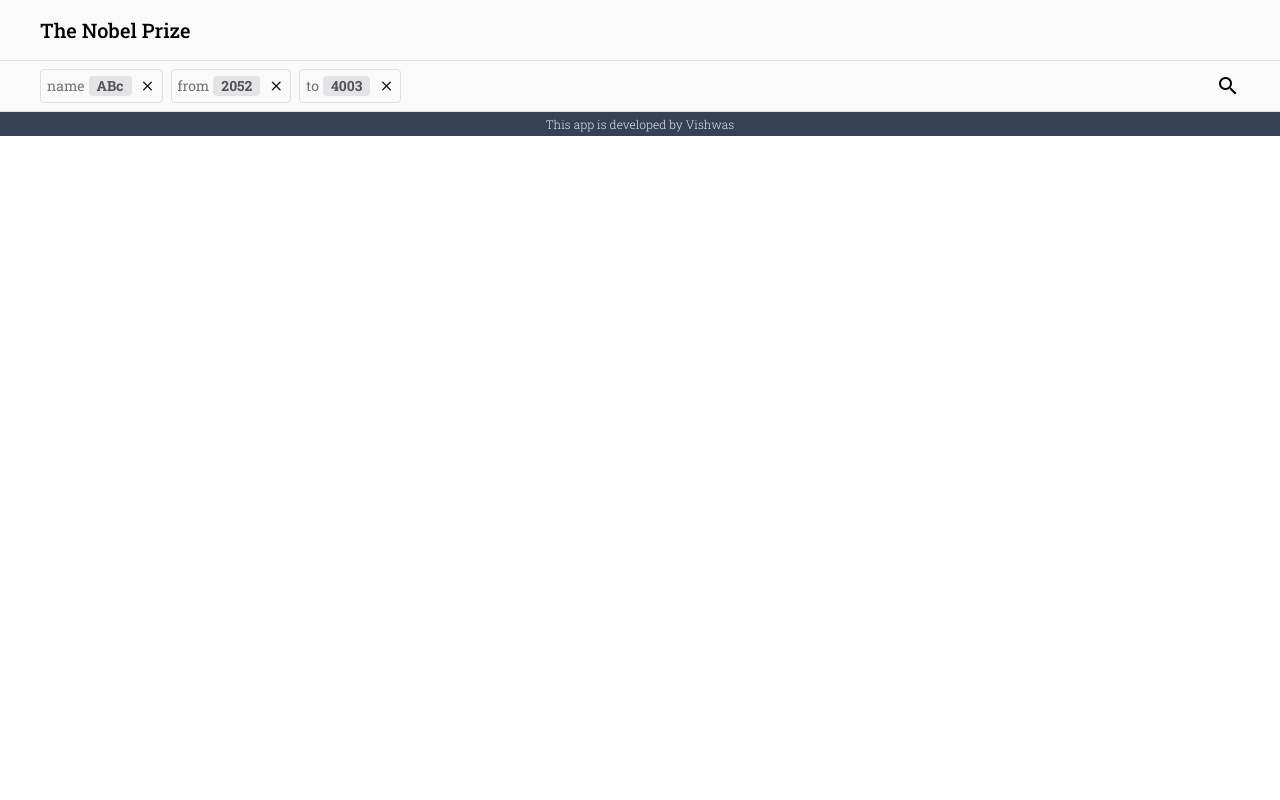
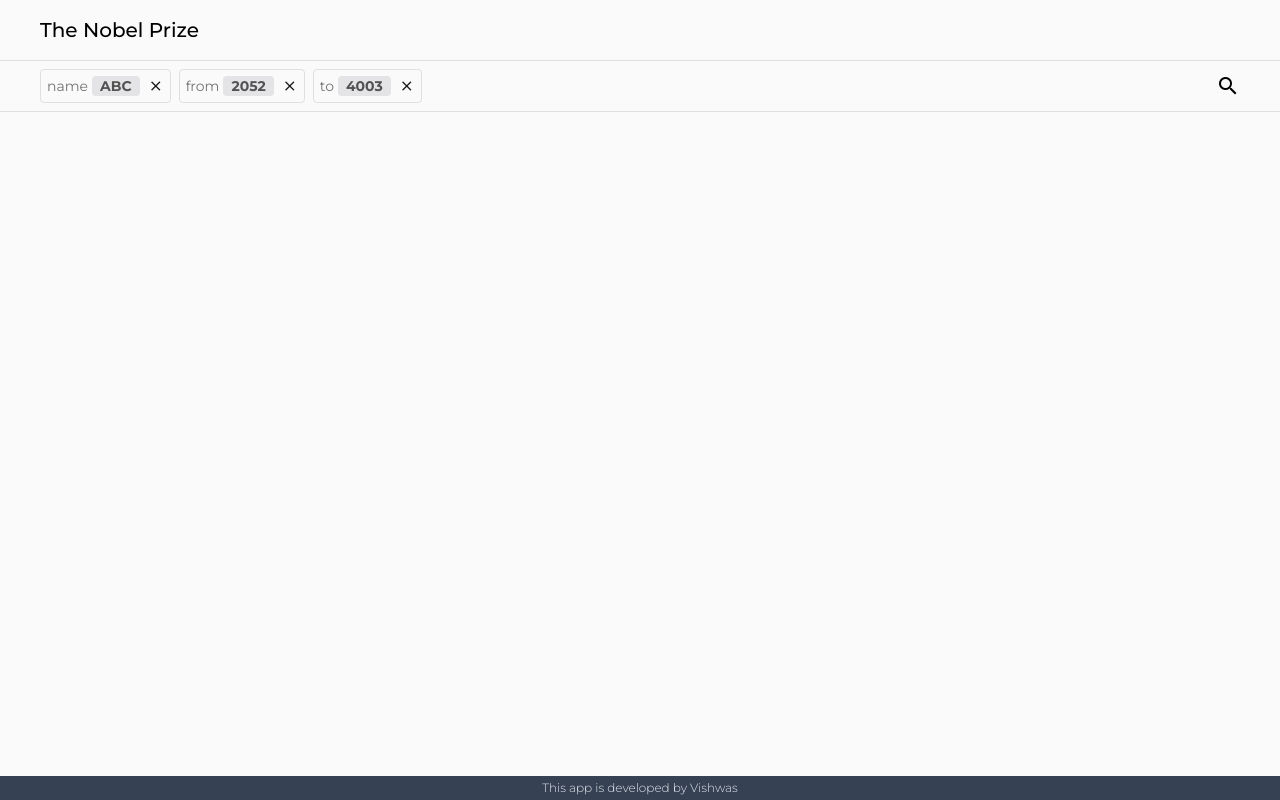
Before and after one commit to vishwasprabhu98/nobel-prize-winner, an Angular app: page / in a window 1280 px wide. Built offline with nearby package versions, Linux system fonts and the light colour scheme.

Commit message:
changed font and added output event

```diff
--- a/src/app/app.component.scss
+++ b/src/app/app.component.scss
@@ -1,5 +1,6 @@
 .app {
   min-width: 100vw;
+  min-height: calc(100vh - 1.5rem);
   position: relative;
 }
 .content {
--- a/src/app/shared/components/filter/filter.component.scss
+++ b/src/app/features/nobel-winners-list/components/filter/filter.component.scss
@@ -1,4 +1,7 @@
-@use '../../../../assets/styles/variables.scss' as vars;
+@use '../../../../../assets/styles/variables.scss' as vars;
+.search-bar {
+  min-height: 50px;
+}
 .filter-crumb {
   padding: 0.375rem;
   font-size: 0.875rem;
--- a/src/app/shared/components/filter/filter.component.ts
+++ b/src/app/features/nobel-winners-list/components/filter/filter.component.ts
@@ -1,4 +1,4 @@
-import { Component } from '@angular/core';
+import { Component, output } from '@angular/core';
 import { MatIconModule } from '@angular/material/icon'
 
 @Component({
@@ -11,9 +11,11 @@ import { MatIconModule } from '@angular/material/icon'
 })
 export class FilterComponent {
 
+  applyFilter = output<Record<string, number|string>>
+
   showFilterCrumbs = true
   searchFilter: Record<string, string|number> = {
-    name: 'ABc',
+    name: 'ABC',
     from: 2052,
     to: 4003
   }
--- a/src/app/features/nobel-winners-list/nobel-winners-list.component.html
+++ b/src/app/features/nobel-winners-list/nobel-winners-list.component.html
@@ -1 +1 @@
-<app-filter></app-filter>
+<app-filter (applyFilter)="applyFilter($event)"></app-filter>
--- a/src/app/features/nobel-winners-list/nobel-winners-list.component.ts
+++ b/src/app/features/nobel-winners-list/nobel-winners-list.component.ts
@@ -1,5 +1,5 @@
 import { Component } from '@angular/core';
-import { FilterComponent } from "../../shared/components/filter/filter.component";
+import { FilterComponent } from "./components/filter/filter.component";
 
 @Component({
   selector: 'app-nobel-winners-list',
@@ -9,4 +9,8 @@ import { FilterComponent } from "../../shared/components/filter/filter.component
 })
 export class NobelWinnersListComponent {
 
+  applyFilter(params: Event) {
+    console.log(params)
+  }
+
 }
--- a/src/index.html
+++ b/src/index.html
@@ -8,7 +8,7 @@
   <link rel="icon" type="image/x-icon" href="favicon.ico">
   <link rel="preconnect" href="https://fonts.googleapis.com">
   <link rel="preconnect" href="https://fonts.gstatic.com" crossorigin>
-  <link href="https://fonts.googleapis.com/css2?family=Roboto+Slab:wght@300..700&display=swap" rel="stylesheet">
+  <link href="https://fonts.googleapis.com/css2?family=Montserrat:ital,wght@0,300..700;1,300..700&display=swap" rel="stylesheet">
   <link href="https://fonts.googleapis.com/icon?family=Material+Icons" rel="stylesheet">
 </head>
 <body class="mat-typography">
--- a/src/styles.scss
+++ b/src/styles.scss
@@ -1,7 +1,7 @@
 /* You can add global styles to this file, and also import other style files */
 @use "tailwindcss";
 * {
-  font-family: "Roboto Slab", serif;
+  font-family: "Montserrat", sans-serif;
   font-optical-sizing: auto;
   font-style: normal;
   box-sizing: border-box;
```
Also changed, not shown: src/app/features/nobel-winners-list/components/filter/filter.component.html (renamed from src/app/shared/components/filter/filter.component.html), 1 other file (tests, documents, lock files or other folders).
